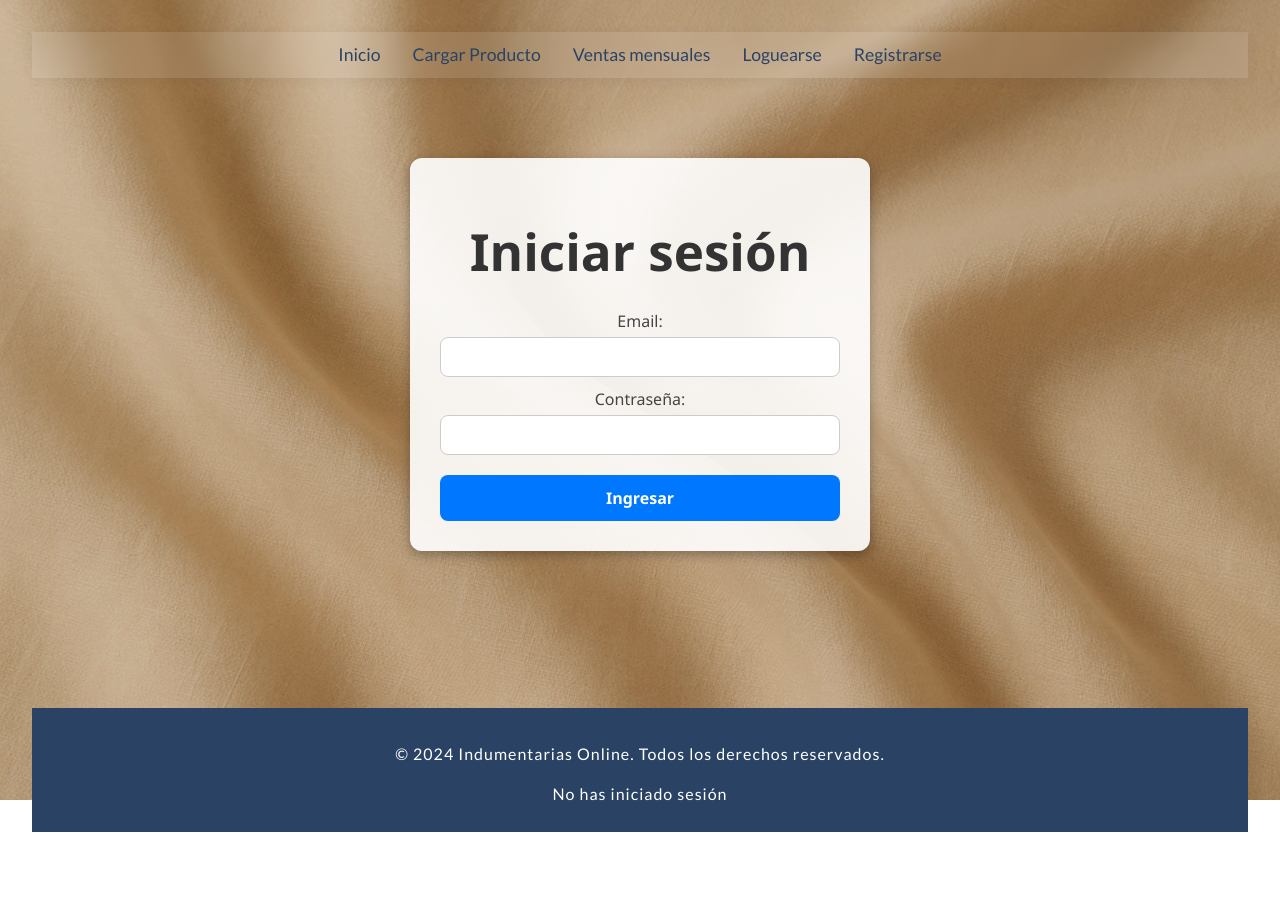
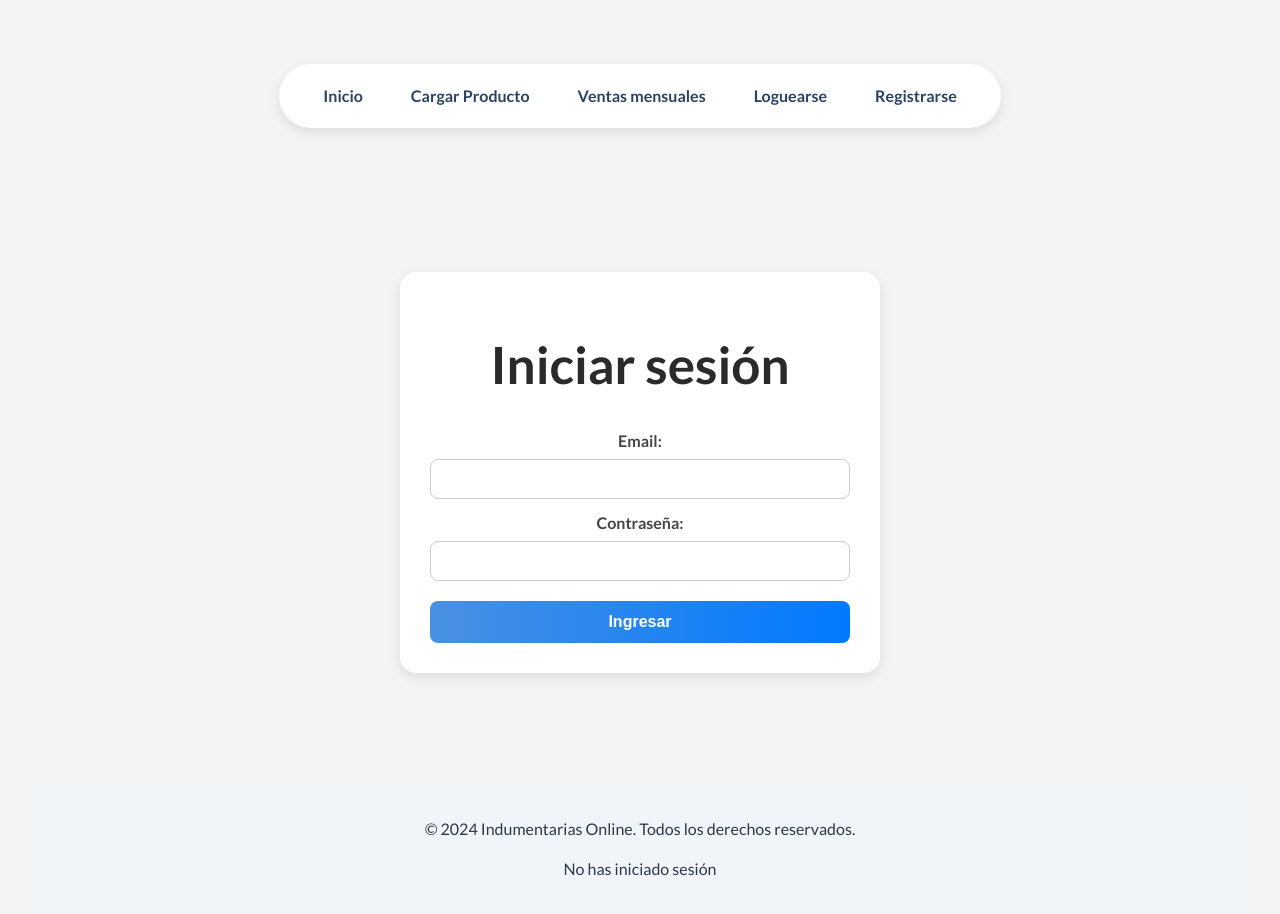
Before and after one commit to alefe53/IndumentariasOnline, a Vue app in the folder client/: page /login in a window 1280 px wide. Shown: the top 914 px of the page. Before the commit the page ends 864 px from the top, so only its background shows below. Built offline with nearby package versions, Linux system fonts and the light colour scheme.

Commit message:
Mejoras en el frontend

```diff
--- a/client/src/App.vue
+++ b/client/src/App.vue
@@ -1,6 +1,4 @@
 <template>
-  <FondoDePantallaPrincipal />
-
   <div class="main-layout">
     <header class="header">
       <nav>
@@ -29,7 +27,6 @@
 </template>
 
 <script setup>
-import FondoDePantallaPrincipal from "./components/FondoDePantallaPrincipal.vue";
 import { ref, onMounted } from "vue";
 import { useAuthUser } from "./useAuthUser";
 import { auth } from "./auth";
@@ -50,42 +47,46 @@ onMounted(() => {
 
 main {
   flex: 1;
+  padding: 2rem;
 }
 
 .header {
   display: flex;
-  align-items: center;
   justify-content: center;
-  padding: 10px;
-  background: rgba(255, 255, 255, 0.1);
-  backdrop-filter: blur(5px);
-  box-shadow: 0 2px 12px rgba(44, 62, 80, 0.06);
+  padding: 2rem 0;
+  background-color: transparent;
 }
 
 nav {
   display: flex;
-  gap: 32px;
+  gap: 1.5rem;
+  background-color: #ffffff;
+  padding: 0.75rem 2rem;
+  border-radius: 32px;
+  box-shadow: 0 4px 12px rgba(0, 0, 0, 0.1);
 }
 
 .nav-link {
   color: #2a4365;
   text-decoration: none;
-  font-weight: 500;
-  font-size: 1.1rem;
-  transition: color 0.2s;
+  font-weight: 600;
+  font-size: 1rem;
+  padding: 0.5rem 0.75rem;
+  border-radius: 8px;
+  transition: background-color 0.2s, color 0.2s;
 }
 
 .nav-link:hover {
-  color: #4299e1;
+  color: #0077ff;
+  background-color: e6f0ff;
 }
 
 .footer {
   margin-top: auto;
-  background: #2a4365;
-  color: #fff;
+  background: #f1f5f9;
+  color: #2d3748;
   text-align: center;
-  padding: 18px 0 10px 0;
+  padding: 1rem;
   font-size: 1rem;
-  letter-spacing: 1px;
 }
 </style>
--- a/client/src/style.css
+++ b/client/src/style.css
@@ -12,6 +12,33 @@
   -moz-osx-font-smoothing: grayscale;
 }
 
+body {
+  background-color: #f4f4f4;
+  color: #222;
+  font-family: 'Lato', sans-serif;
+  margin: 0;
+}
+
+.container {
+  padding: 2rem;
+  margin: auto;
+  max-width: 1000px;
+}
+
+input, select, textarea {
+  background-color: #ffffff;
+  border: 1px solid #ccc;
+  border-radius: 8px;
+  padding: 0.75rem;
+  color: #333;
+}
+
+input:focus, select:focus, textarea:focus {
+  outline: none;
+  border-color: #4a90e2;
+  box-shadow: 0 0 0 2px #4a90e255;
+}
+
 a {
   font-weight: 500;
   color: #646cff;
@@ -21,28 +48,23 @@ a:hover {
   color: #535bf2;
 }
 
-body {
-  margin: 0;
-}
-
 h1 {
   font-size: 3.2em;
   line-height: 1.1;
 }
 
 button {
-  border-radius: 8px;
-  border: 1px solid transparent;
-  padding: 0.6em 1.2em;
+  background: linear-gradient(to right, #4a90e2, #007aff);
+  border: none;
+  color: white;
+  padding: 0.75em 1.5em;
+  border-radius: 10px;
   font-size: 1em;
-  font-weight: 500;
-  font-family: inherit;
-  background-color: #1a1a1a;
-  cursor: pointer;
-  transition: border-color 0.25s;
+  transition: transform 0.2s ease;
 }
+
 button:hover {
-  border-color: #646cff;
+  transform: scale(1.05);
 }
 button:focus,
 button:focus-visible {
@@ -50,7 +72,11 @@ button:focus-visible {
 }
 
 .card {
-  padding: 2em;
+  background-color: #ffffff;
+  border-radius: 16px;
+  padding: 2rem;
+  box-shadow: 0 4px 12px rgba(0, 0, 0, 0.1);
+  margin-bottom: 1.5rem;
 }
 
 #app {
--- a/client/src/views/CargarProducto.vue
+++ b/client/src/views/CargarProducto.vue
@@ -164,11 +164,9 @@ const handleSubmit = async () => {
   max-width: 800px;
   margin: 40px auto;
   padding: 30px 40px;
-  background: rgba(255, 255, 255, 0.35);
-  backdrop-filter: blur(10px);
+  background-color: #ffffff;
   border-radius: 16px;
-  box-shadow: 0 8px 32px 0 rgba(31, 38, 135, 0.1);
-  border: 1px solid rgba(255, 255, 255, 0.18);
+  box-shadow: 0 4px 12px 0 rgba(0, 0, 0, 0.1);
   text-align: left;
 }
 
@@ -256,7 +254,7 @@ textarea {
   font-size: 1.1rem;
   font-weight: bold;
   color: #fff;
-  background-color: #2a4365;
+  background-color: #4a90e2;
   border: none;
   border-radius: 8px;
   cursor: pointer;
@@ -265,7 +263,7 @@ textarea {
 }
 
 .submit-button:hover {
-  background-color: #4299e1;
+  background-color: #357dc0;
 }
 
 .submit-button:disabled {
--- a/client/src/views/HomepageView.vue
+++ b/client/src/views/HomepageView.vue
@@ -1,5 +1,5 @@
 <template>
-  <div class="container">
+  <div class="container card">
     <h1>Bienvenido a Indumentarias Online</h1>
     <p>
       Conocé más sobre nuestros <b>productos</b>
@@ -23,7 +23,7 @@ export default {
 .container {
   max-width: 600px;
   margin: 60px auto;
-
+  margin-top: 60px;
   background: rgba(255, 255, 255, 0.19);
 
   backdrop-filter: blur(5px);
@@ -35,13 +35,14 @@ export default {
 }
 
 h1 {
-  color: #2a4365;
-  font-size: 2.2rem;
+  color: #2a2a2a;
+  font-size: 2.4rem;
+  margin-bottom: 1rem;
 }
 
 p {
-  color: #4a5568;
-  font-size: 1.1rem;
+  color: #444;
+  font-size: 1.2rem;
   margin-bottom: 0;
 }
 
--- a/client/src/views/LoginView.vue
+++ b/client/src/views/LoginView.vue
@@ -1,5 +1,5 @@
 <template>
-  <div class="login-container">
+  <div class="form-container">
     <h1>Iniciar sesión</h1>
     <form @submit.prevent="login">
       <label for="email">Email:</label>
@@ -10,6 +10,7 @@
 
       <button type="submit">Ingresar</button>
     </form>
+
     <p v-if="error" class="error">{{ error }}</p>
     <div v-if="loginSuccess" class="alert-success">
       ¡Bienvenido/a, {{ loginEmail }}!
@@ -60,20 +61,20 @@ export default {
 </script>
 
 <style scoped>
-.login-container {
-  max-width: 400px;
+.form-container {
+  max-width: 420px;
   margin: 80px auto;
   padding: 30px;
-  background-color: rgba(255, 255, 255, 0.9);
-  border-radius: 12px;
-  box-shadow: 0 4px 12px rgba(0, 0, 0, 0.3);
-  font-family: "Segoe UI", sans-serif;
+  background-color: #fff;
+  border-radius: 16px;
+  box-shadow: 0 4px 12px rgba(0, 0, 0, 0.1);
+  font-family: 'Lato', sans-serif;
 }
 
 h1 {
   text-align: center;
-  margin-bottom: 20px;
-  color: #333;
+  margin-bottom: 24px;
+  color: #2a2a2a;
 }
 
 form {
@@ -82,10 +83,9 @@ form {
 }
 
 label {
-  margin-top: 10px;
-  margin-bottom: 4px;
+  margin: 12px 0 6px;
   color: #444;
-  font-weight: 500;
+  font-weight: 600;
 }
 
 input {
@@ -93,35 +93,42 @@ input {
   border-radius: 8px;
   border: 1px solid #ccc;
   font-size: 1rem;
-  outline: none;
-  transition: 0.3s;
+  transition: 0.2s;
 }
 
 input:focus {
-  border-color: #0077ff;
-  box-shadow: 0 0 0 2px rgba(0, 119, 255, 0.2);
+  border-color: #4a90e2;
+  box-shadow: 0 0 0 2px #4a90e250;
 }
 
 button {
   margin-top: 20px;
   padding: 12px;
-  background-color: #0077ff;
+  background-color: #4a90e2;
   color: white;
   font-weight: bold;
   border: none;
   border-radius: 8px;
   cursor: pointer;
-  transition: background-color 0.3s;
+  transition: background-color 0.3s ease;
 }
 
 button:hover {
-  background-color: #005fd1;
+  background-color: #357dc0;
+}
+
+.error, .success {
+  margin-top: 16px;
+  text-align: center;
+  font-weight: bold;
 }
 
 .error {
-  color: red;
-  margin-top: 10px;
-  text-align: center;
+  color: red
+}
+
+.success {
+  color: #28a745;
 }
 
 .alert-success {
--- a/client/src/views/RegisterView.vue
+++ b/client/src/views/RegisterView.vue
@@ -1,5 +1,5 @@
 <template>
-  <div class="register-container">
+  <div class="form-container">
     <h1>Crear cuenta</h1>
     <form @submit.prevent="register">
       <label>Email:</label>
@@ -55,20 +55,20 @@ export default {
 </script>
 
 <style scoped>
-.register-container {
-  max-width: 400px;
+.form-container {
+  max-width: 420px;
   margin: 80px auto;
   padding: 30px;
-  background-color: rgba(255, 255, 255, 0.9);
-  border-radius: 12px;
-  box-shadow: 0 4px 12px rgba(0, 0, 0, 0.3);
-  font-family: 'Segoe UI', sans-serif;
+  background-color: #fff;
+  border-radius: 16px;
+  box-shadow: 0 4px 12px rgba(0, 0, 0, 0.1);
+  font-family: 'Lato', sans-serif;
 }
 
 h1 {
   text-align: center;
-  margin-bottom: 20px;
-  color: #333;
+  margin-bottom: 24px;
+  color: #2a2a2a;
 }
 
 form {
@@ -77,10 +77,9 @@ form {
 }
 
 label {
-  margin-top: 10px;
-  margin-bottom: 4px;
+  margin: 12px 0 6px;
   color: #444;
-  font-weight: 500;
+  font-weight: 600;
 }
 
 input {
@@ -88,40 +87,54 @@ input {
   border-radius: 8px;
   border: 1px solid #ccc;
   font-size: 1rem;
-  outline: none;
-  transition: 0.3s;
+  transition: 0.2s;
 }
 
 input:focus {
-  border-color: #0077ff;
-  box-shadow: 0 0 0 2px rgba(0, 119, 255, 0.2);
+  border-color: #4a90e2;
+  box-shadow: 0 0 0 2px #4a90e250;
 }
 
 button {
   margin-top: 20px;
   padding: 12px;
-  background-color: #0077ff;
+  background-color: #4a90e2;
   color: white;
   font-weight: bold;
   border: none;
   border-radius: 8px;
   cursor: pointer;
-  transition: background-color 0.3s;
+  transition: background-color 0.3s ease;
 }
 
 button:hover {
-  background-color: #005fd1;
+  background-color: #357dc0;
+}
+
+.error, .success {
+  margin-top: 16px;
+  text-align: center;
+  font-weight: bold;
 }
 
 .error {
-  color: red;
-  margin-top: 10px;
-  text-align: center;
+  color: red
 }
 
 .success {
-  color: green;
-  margin-top: 10px;
+  color: #28a745;
+}
+
+.alert-success {
+  margin-top: 20px;
+  padding: 15px;
+  background-color: #d4edda;
+  color: #155724;
+  border: 1px solid #c3e6cb;
+  border-radius: 8px;
   text-align: center;
+  font-weight: bold;
+  font-size: 1.1rem;
+  animation: fadeIn 0.5s;
 }
 </style>
```
